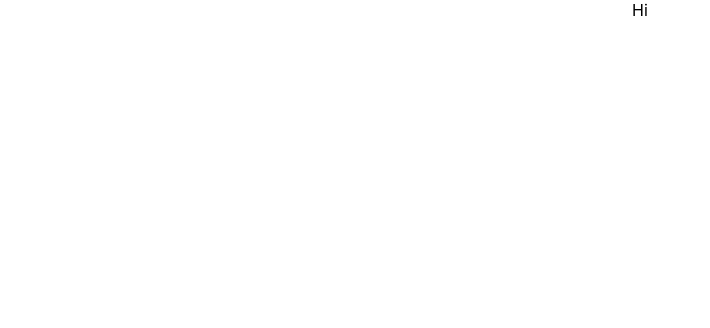
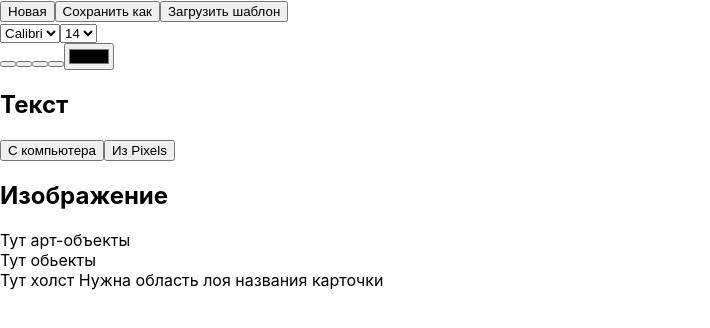
Before and after one commit to PolkanDot/CardMakerProject, a React (Create React App) app in the folder card-maker/: page / in a window 1280 px wide. Shown: the top 328 px of the page, without its empty margins (0-710 px from the left). Built offline with nearby package versions, Linux system fonts and the light colour scheme.

Commit message:
Replace html into react

```diff
--- a/card-maker/src/App.js
+++ b/card-maker/src/App.js
@@ -1,11 +1,77 @@
-import logo from './logo.svg';
 import './App.css';
 
 function App() {
   return (
-    <div className="App">
-      Hi
-    </div>
+    <><Top_menu /><Work_zone /></>
+  );
+}
+
+function Top_menu() {
+  return (
+    <header class="header">
+      <div class="panel">
+        <nav class="navbar">
+          <button class="navbar__button">
+            Новая
+          </button>
+          <button class="navbar__button">
+            Сохранить как
+          </button>
+          <button class="navbar__button">
+            Загрузить шаблон
+          </button>
+        </nav>
+
+        <div class="toolbar">
+          <div class="toolbar__text">
+            <div class="row">
+              <select name="" id="" class="toolbar__text_font-family">
+                <option value="">Calibri</option>
+                <option value="">Arial</option>
+              </select>
+
+              <select name="" id="" class="toolbar__text_font-size">
+                <option value="">14</option>
+                <option value="">16</option>
+              </select>
+            </div>
+            <div class="row">
+              <button class="toolbar__text_button bold">
+              </button>
+              <button class="toolbar__text_button italic">
+              </button>
+              <button class="toolbar__text_button underline">
+              </button>
+              <button class="toolbar__text_button crossed-out">
+              </button>
+              <input type="color" class="toolbar__text_button" />
+            </div>
+            <h2 class="toolbar-label">Текст</h2>
+          </div>
+
+          <div class="toolbar__img">
+            <button class="toolbar__img_button">C компьютера
+            </button>
+            <button class="toolbar__img_button">
+              Из Pixels
+            </button>
+            <h2 class="toolbar-label">Изображение</h2>
+          </div>
+
+          <div class="toolbar__art-obj">Тут арт-объекты</div>
+          <div class="toolbar__art-obj">Тут обьекты</div>
+          <div class="toolbar__art-obj">Тут холст Нужна область лоя названия карточки</div>
+        </div>
+      </div>
+    </header>
+  );
+}
+
+function Work_zone() {
+  return (
+    <main class="main">
+      <div id="" class="canvas"></div>
+    </main>
   );
 }
 
```
